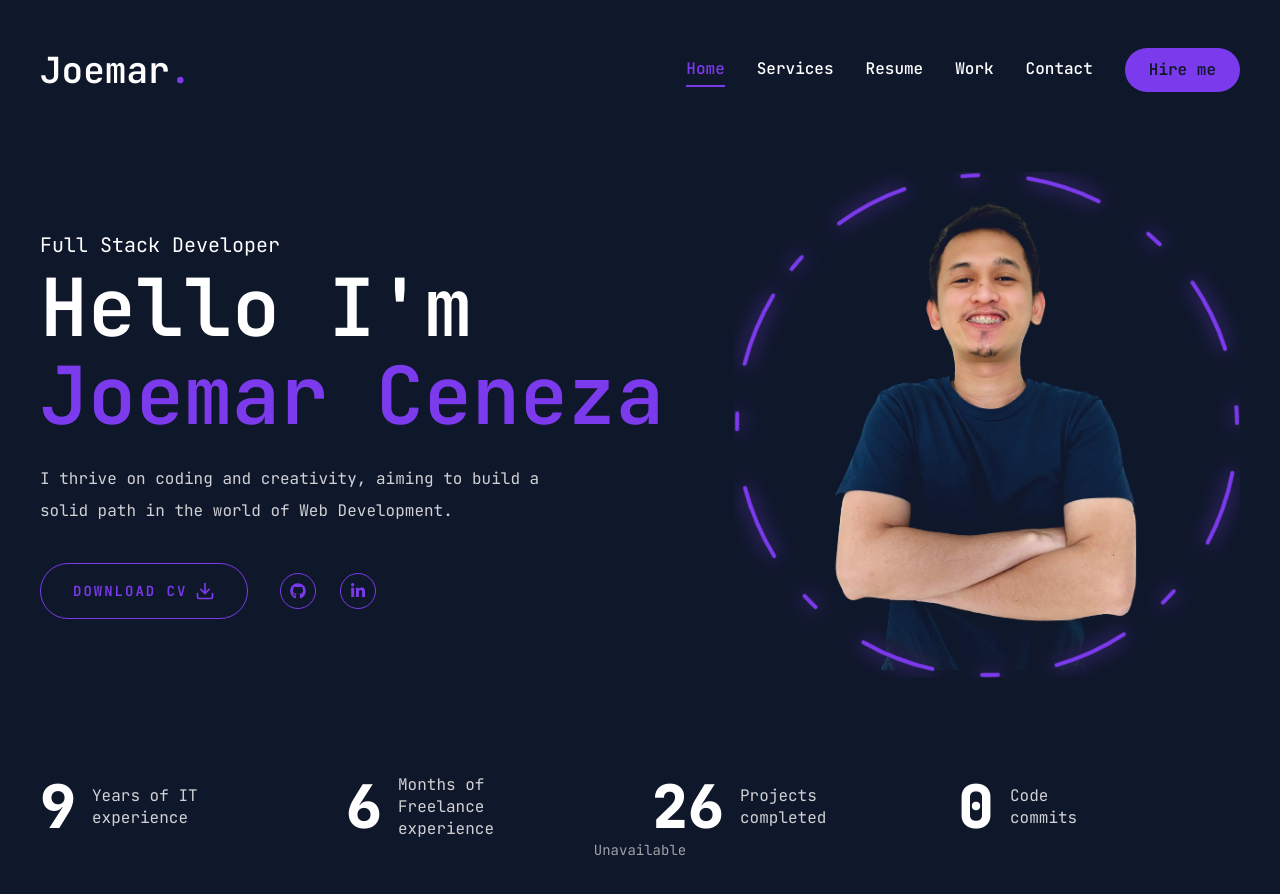
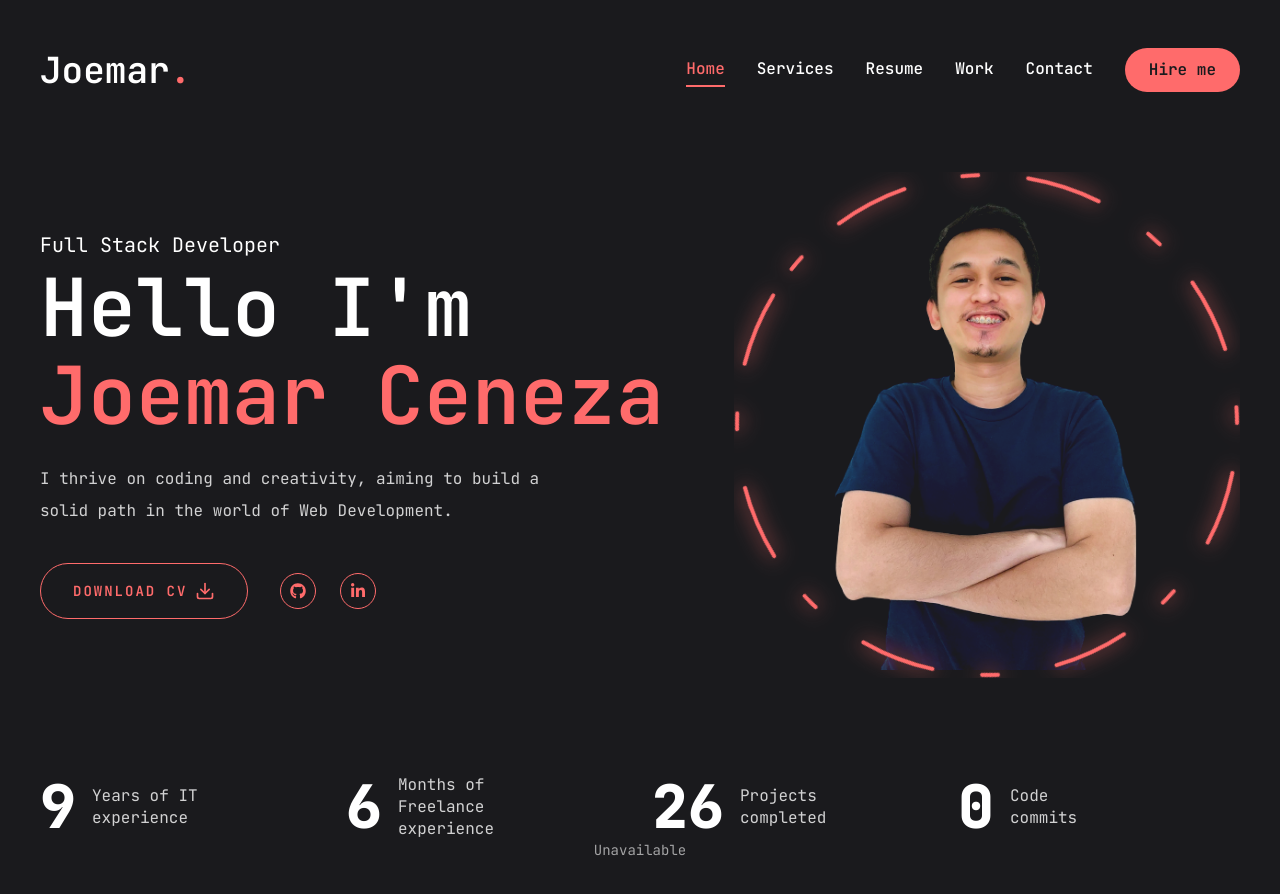
Before and after one commit to joemar-ceneza/portfolio-v4, a Next.js app: page / in a window 1280 px wide. Shown: the top 894 px of the page. Built offline with nearby package versions, Linux system fonts and the light colour scheme; no server answers.

Commit message:
feat: update primary and accent colors in globals.css for improved aesthetics

```diff
--- a/src/app/globals.css
+++ b/src/app/globals.css
@@ -59,9 +59,9 @@
   --animate-accordion-up: accordion-up 0.2s ease-out;
 
   /* Colors */
-  --color-primary: #0F172A;
-  --color-accent: #7C3AED;
-  --color-accent-hover: #6D28D9;
+  --color-primary: #1A1A1D;
+  --color-accent: #FF6B6B;
+  --color-accent-hover: #FF4C4C;
 }
 
 :root {
```
